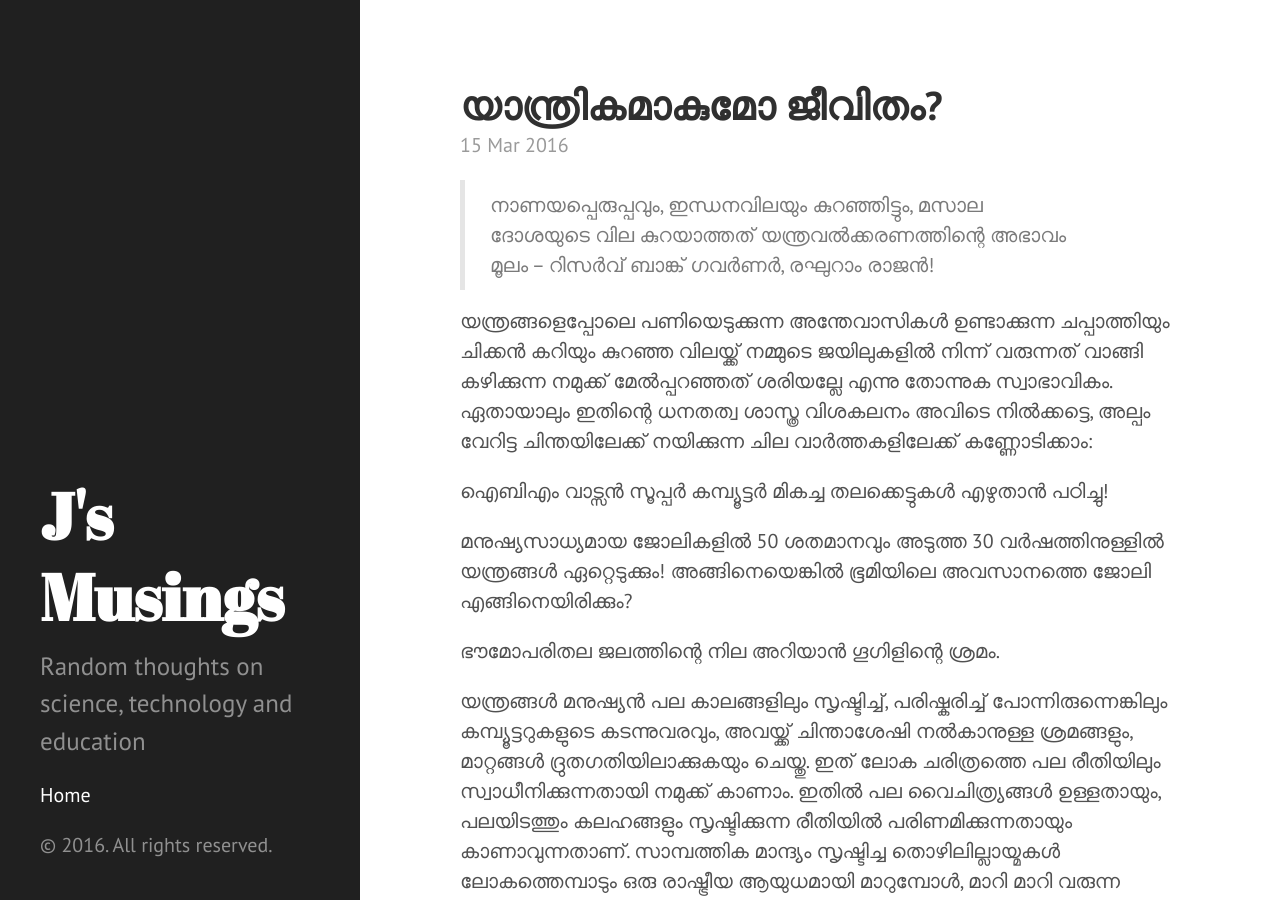
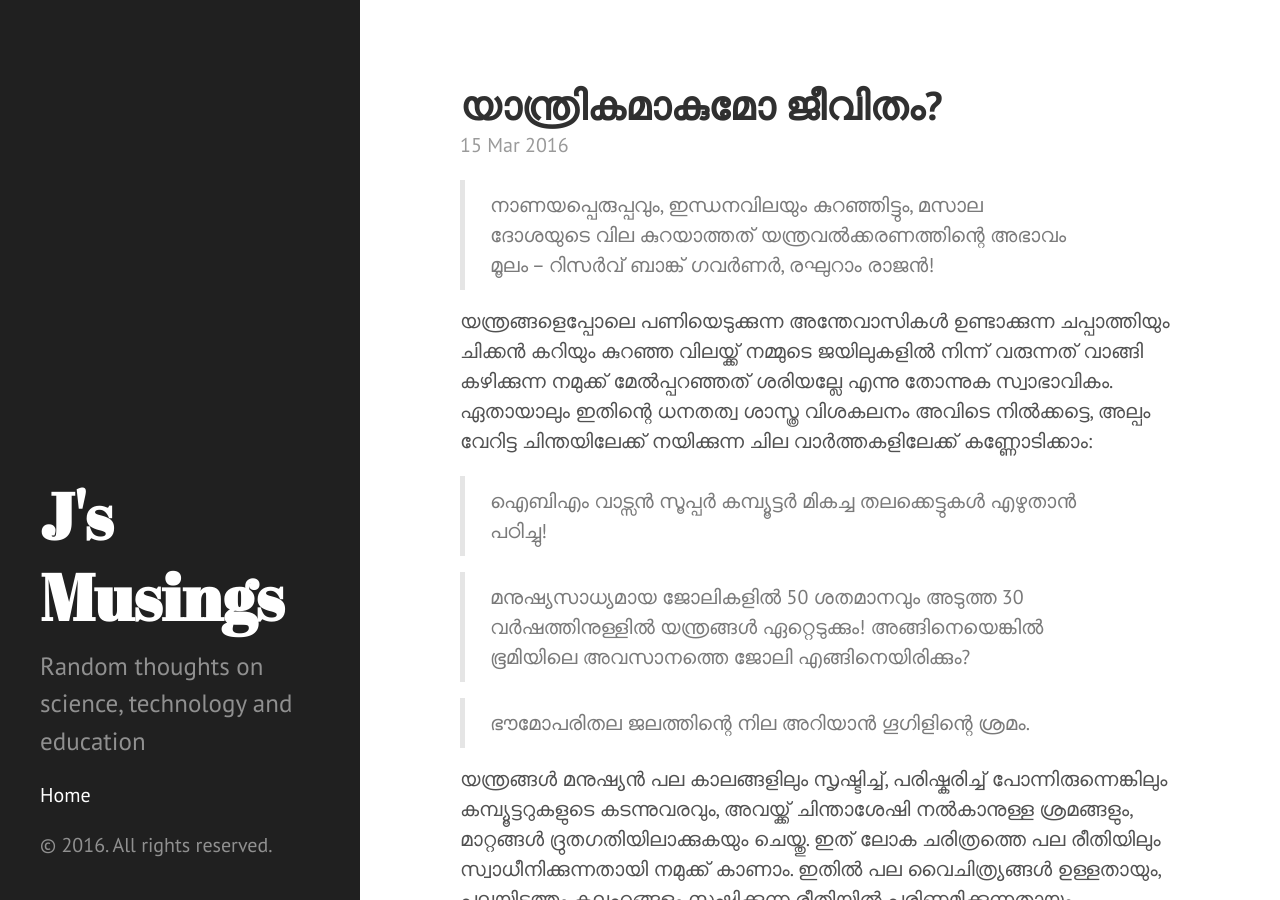
Before and after one commit to nishad/jijopu.github.io, a Jekyll site: the page built from _posts/2016-03-15-.markdown, in a window 1280 px wide and 900 px high. Built offline with Jekyll 4.4.1, drawn with Linux system fonts in a browser that asks for light colours.

```diff
--- a/_posts/2016-03-15-.markdown
+++ b/_posts/2016-03-15-.markdown
@@ -9,11 +9,11 @@ categories: [Technology]
 
 യന്ത്രങ്ങളെപ്പോലെ പണിയെടുക്കുന്ന അന്തേവാസികൾ ഉണ്ടാക്കുന്ന ചപ്പാത്തിയും ചിക്കൻ കറിയും കുറഞ്ഞ വിലയ്ക്ക് നമ്മുടെ ജയിലുകളിൽ നിന്ന് വരുന്നത് വാങ്ങി കഴിക്കുന്ന നമുക്ക് മേൽപ്പറഞ്ഞത് ശരിയല്ലേ എന്നു തോന്നുക സ്വാഭാവികം. ഏതായാലും ഇതിന്റെ ധനതത്വ ശാസ്ത്ര വിശകലനം അവിടെ നിൽക്കട്ടെ, അല്പം വേറിട്ട ചിന്തയിലേക്ക് നയിക്കുന്ന ചില വാർത്തകളിലേക്ക് കണ്ണോടിക്കാം:
 
-ഐബിഎം വാട്സൻ സൂപ്പർ കമ്പ്യൂട്ടർ മികച്ച തലക്കെട്ടുകൾ എഴുതാൻ പഠിച്ചു!
+>ഐബിഎം വാട്സൻ സൂപ്പർ കമ്പ്യൂട്ടർ മികച്ച തലക്കെട്ടുകൾ എഴുതാൻ പഠിച്ചു!
 
-മനുഷ്യസാധ്യമായ ജോലികളിൽ 50 ശതമാനവും അടുത്ത 30 വർഷത്തിനുള്ളിൽ യന്ത്രങ്ങൾ ഏറ്റെടുക്കും! അങ്ങിനെയെങ്കിൽ ഭൂമിയിലെ അവസാനത്തെ ജോലി എങ്ങിനെയിരിക്കും?
+>മനുഷ്യസാധ്യമായ ജോലികളിൽ 50 ശതമാനവും അടുത്ത 30 വർഷത്തിനുള്ളിൽ യന്ത്രങ്ങൾ ഏറ്റെടുക്കും! അങ്ങിനെയെങ്കിൽ ഭൂമിയിലെ അവസാനത്തെ ജോലി എങ്ങിനെയിരിക്കും?
 
-ഭൗമോപരിതല ജലത്തിന്റെ നില അറിയാൻ ഗൂഗിളിന്റെ ശ്രമം.
+>ഭൗമോപരിതല ജലത്തിന്റെ നില അറിയാൻ ഗൂഗിളിന്റെ ശ്രമം.
 
 യന്ത്രങ്ങൾ മനുഷ്യൻ പല കാലങ്ങളിലും സൃഷ്ടിച്ച്, പരിഷ്കരിച്ച് പോന്നിരുന്നെങ്കിലും കമ്പ്യൂട്ടറുകളുടെ കടന്നുവരവും, അവയ്ക്ക് ചിന്താശേഷി നൽകാനുള്ള ശ്രമങ്ങളും, മാറ്റങ്ങൾ ദ്രുതഗതിയിലാക്കുകയും ചെയ്തു. ഇത് ലോക ചരിത്രത്തെ പല രീതിയിലും സ്വാധീനിക്കുന്നതായി നമുക്ക് കാണാം. ഇതിൽ പല വൈചിത്ര്യങ്ങൾ ഉള്ളതായും, പലയിടത്തും കലഹങ്ങളും സൃഷ്ടിക്കുന്ന രീതിയിൽ പരിണമിക്കുന്നതായും കാണാവുന്നതാണ്. സാമ്പത്തിക മാന്ദ്യം സൃഷ്ടിച്ച തൊഴിലില്ലായ്മകൾ ലോകത്തെമ്പാടും ഒരു രാഷ്ട്രീയ ആയുധമായി മാറുമ്പോൾ, മാറി മാറി വരുന്ന അധികാരികൾ ഇതിന് പരിഹാരമായി കൂടുതൽ തൊഴിലവസരങ്ങൾ സൃഷ്ടിക്കുന്നതിനേക്കാൾ യന്ത്രവൽക്കരണത്തിലൂടെ സാമ്പത്തിക അഭിവൃദ്ധി എന്ന വഴിക്ക് തന്നെ ചിന്തിക്കുന്നതായി കാണാം. ഇതിനർത്ഥം കുറെക്കാലം കഴിയുമ്പോൾ മനുഷ്യരെല്ലാം പുരാതന ആഥൻസ് പൗരന്മാരെപ്പോലെ ഇഷ്ട വിനോദങ്ങളിലും, ആശയ കൈമാറ്റങ്ങളിലും മുഴുകി പ്രവർത്തികളെല്ലാം യന്ത്രങ്ങൾക്ക് നൽകി ജീവിതം മുന്നോട്ട് നയിക്കുമോ? അതോ ഒരു പടി കൂടെ കടന്ന് റോമൻ പൗരന്മാരെപ്പോലെ സ്വയം നാശത്തിലേക്ക് എത്തിച്ചേരുമോ? ഇന്നത്തെ യന്ത്രവൽക്കരണത്തിന്റെ കടന്ന് വരവ് എങ്ങിനെയാണെന്ന് ഒന്ന് പരിശോധിക്കാം.
 
@@ -21,7 +21,7 @@ categories: [Technology]
 
 നൈസർഗ്ഗിക ഭാഷാ വിശകലനം, ഇന്റർനെറ്റ് തെരച്ചിൽ, ബാങ്കിങ്ങ്, ഡാറ്റാ മൈനിങ്ങ്, ചികിത്സാ വിശകലനം, തുടങ്ങി നിരവധി മേഖലകളിൽ ഇന്ന് കൃത്രിമബുദ്ധി അൽഗോരിതങ്ങൾ വളരെയധികം പ്രസക്തി നേടിയിരിക്കുന്നു. 1997ൽ ഗാരി കാസ്പറൊവിനെ തോൽപ്പിച്ച ഡീപ് ബ്ലൂ, ഐബിഎമ്മിന്റെ തന്നെ ചോദ്യോത്തര സൂപ്പർ കമ്പ്യൂട്ടറായ വാട്ട്സൻ എന്നിങ്ങനെ ചരിത്രം സൃഷ്ടിച്ച യന്ത്രങ്ങളാണ് യന്ത്രങ്ങൾക്ക് പിന്നിൽ അവയെ പ്രാപ്തരാക്കുന്ന അൽഗോരിതങ്ങൾ കാണാതിരുന്നു കൂടാ. വാട്സൻ എന്ന ചോദ്യോത്തര കമ്പ്യൂട്ടർ, അടുത്തിടെ പ്രസിദ്ധമായ റ്റെഡ് പ്രഭാഷണങ്ങളുടെ ആശയ വിശകലനം നടത്തി നമ്മെ ഗ്രസിക്കുന്ന പല ചോദ്യങ്ങളുടെയും ഉത്തരങ്ങൾ നൽകിയത് ശ്രദ്ധേയമായിരുന്നു.
 
-How IBM Watson can mine knowledge from TED Talks
+>How IBM Watson can mine knowledge from TED Talks
 
 അലൻ ടൂറിങ്ങ് 1950-ൽ കരുതിയത് 2000 ആകുമ്പോഴേക്കും അദ്ദേഹം വിഭാവനം ചെയ്ത ടൂറിങ്ങ് ടെസ്റ്റ് (Turing Test) പരീക്ഷണം പാസ്സായ യന്ത്രങ്ങൾ ഉണ്ടാവുമെന്നാണ്. പക്ഷെ, മനുഷ്യന്റെ അതേ വിവേചനശേഷിയും, പലകാര്യങ്ങളിൽ ഒരേ സമയം ശ്രദ്ധ പതിപ്പിക്കാനുള്ള കഴിവും ഒക്കെയുള്ള യന്ത്രങ്ങൾ ഇനിയും ഉണ്ടാകേണ്ടിയിരിക്കുന്നു. ചിലർ ഇതിനു കാരണമായി ചൂണ്ടിക്കാണിക്കുന്നത് അൽഗോരിതങ്ങളുടെ പരിമിതിയാണെങ്കിൽ, മറ്റു ചിലർ ഇത് ലഭ്യമായ കമ്പ്യൂട്ടിങ്ങ് സൗകര്യങ്ങളുടെ അപര്യാപ്തത മൂലമെന്ന് പറയുന്നു. ഏതായാലും 2030-നുള്ളിൽ മനുഷ്യനേപ്പോലെ ചിന്തിക്കുകയും പ്രവർത്തിക്കുകയും ചെയ്യുന്ന യന്ത്രങ്ങൾ സൃഷ്ടിക്കാനാവും എന്ന് റേ കഴ്സ്വൈലിനെപ്പോലുള്ളവർ (ശുഭാപ്തിവിശ്വാസികൾ) കരുതുന്നു.
 
@@ -30,8 +30,11 @@ How IBM Watson can mine knowledge from TED Talks
 
 ഇനി തുടക്കത്തിലെ പരാമർശങ്ങളിലേക്ക് തിരിച്ച് വരാം. കൃത്രിമബുദ്ധി മാറ്റി നിർത്തിയാലും, മനുഷ്യൻ ചെയ്തിരുന്ന പല ജോലികളും ഇന്ന് യന്ത്രങ്ങൾ ഏറ്റെടുക്കുകയും, തദ്വാരാ മനുഷ്യന്റെ തൊഴിൽ ലഭ്യതയെ അവ ബാധിക്കുകയും ചെയ്തിട്ടുണ്ട്. റോബോട്ടുകൾ യാന്ത്രിക ജോലിക മാത്രമല്ല, ഇന്ന് സേവന പ്രവൃത്തിമേഖലകളിലേക്കും കടന്നിരിക്കുന്നു. തുടക്കത്തിൽ ഇത് താരതമ്യേന ചെറിയ ജോലികളിലേർപ്പെട്ടിരിക്കുന്ന ആളുകളെയാണ് ബാധിക്കുന്നതെന്ന് കാണാം. യന്ത്ര സഹായത്തോടെ വളരെപ്പെട്ടെന്ന് ആവശ്യക്കാർക്ക് സേവനം എത്തിച്ച് കൊടുക്കുന്ന ഊബർ കാർ സർവീസ് പോലെയുള്ള സേവനങ്ങൾ വർദ്ധിച്ചു വരാനാണ് സാധ്യത. ഇവ പ്രാദേശിക തലത്തിൽ ഉണ്ടാക്കുന്ന പ്രശ്നങ്ങൾ ഇന്ന് ലോകത്തെല്ലായിടത്തും പോലെ നമുക്കും പരിചിതമാണല്ലോ?
 
-Online Cabs are in Vogue
+>Online Cabs are in Vogue
 
 എന്നാൽ സ്വയം ഓടുന്ന കാറുകൾ, ഉപയോക്താവിന്റെ മനമറിഞ്ഞ് പ്രവർത്തിക്കാനും ആ അറിവ് നിർമ്മാതാക്കളിലേക്ക് കൈമാറുന്ന ഇന്റർനെറ്റ് ബന്ധമുള്ള പലതരം ഉപകരണങ്ങൾ, നവമാധ്യമങ്ങളിലൂടെയും മറ്റും മനുഷ്യസ്വഭാവം പഠിച്ച് കച്ചവടത്തിനുപയോഗിക്കുന്ന അൽഗോരിതങ്ങൾ ഒക്കെ ഇതിന്റെ വർത്തമാനവും ഒരു പരിധി വരെ ഭാവിയും നമുക്ക് കാണിച്ച് തരുന്നുണ്ട്. മറുവശത്ത് ഉൽപ്പാദനക്ഷമത വളരെയധികം വർദ്ധിക്കുന്നതും, സാങ്കേതികവിദ്യയുടെ അതിവേഗത്തിലുള്ള വളർച്ചയും കാണാതിരുന്നു കൂടാ. ഇത് മനുഷ്യനെ ജനനം മുതൽ സൗകര്യങ്ങളുടെ മടിത്തട്ടിൽ രമിച്ച് ജീവിക്കാൻ പ്രാപ്തമാക്കുന്ന ഒരു നവ സാമ്പത്തിക ലോകത്തേക്ക് നയിക്കുമോ, അതോ എല്ലായിടത്തും മനുഷ്യനും യന്ത്രങ്ങളെ നിയന്ത്രിക്കുന്ന മനുഷ്യനും തമ്മിൽ ഏറ്റുമുട്ടുന്ന ഒരു സമൂഹ വ്യവസ്ഥയിലേക്ക് കൊണ്ടെത്തിക്കുമോ? കാത്തിരുന്നു കാണുക തന്നെ!
 
+---
+
+
 അടിക്കുറിപ്പ്പ്: കഴിഞ്ഞ വർഷം കാണാനിടയായ ‘ഹെർ’ (Her) എന്ന ചലച്ചിത്രം മനുഷ്യനെ എങ്ങിനെ യാന്ത്രിക മനസ്സ് ശബ്ദത്തിലൂടെ മാത്രം കീഴടക്കുമെന്ന് കാണിച്ചു തന്നെങ്കിൽ, ഈ കുറിപ്പ് എഴുതിക്കഴിഞ്ഞ് മാത്രം കാണാനിടയായ ‘എക്സ് മഷീന’ (Ex Machina) എന്ന ചിത്രം കൃത്രിമബുദ്ധിയുടെ പരമമായ തലത്തിൽ പ്രജ്ഞ നേടിയ ഒരു ഹ്യൂമനോയ്ഡ് എങ്ങിനെ മനുഷ്യനെപ്പോലെ തന്നെ കണ്ടറിഞ്ഞ് പ്രവർത്തിക്കും വ്യക്തമാക്കുന്നു. കൃത്രിമബുദ്ധിയുടെ വികാസത്തിലെ ഒരു പ്രധാന കടമ്പയായ ‘ടൂറിങ്ങ് ടെസ്റ്റ്’ എങ്ങിനെ ഒരു റോബോട്ട് മറികടക്കുന്നുവെന്ന് മനോഹരമായി ചിത്രീകരിക്കുന്നതിനൊപ്പം ഇതിന്റെ വികാസത്തിൽ ശാസ്ത്രം നേരിടേണ്ടിവരുന്ന വെല്ലുവിളികളും ധാർമ്മിക പ്രശ്നങ്ങളും നമുക്ക് മുന്നിൽ അവതരിപ്പിക്കുന്നുമുണ്ട്. വിഷ്വൽ ഇഫക്ട്സിന് (VFX) 2016-ലെ ഓസ്കാർ നേടിയ ഈ ചിത്രം ഈ മേഖലയിൽ അവസാനത്തേതാവില്ല എന്ന തിരിച്ചറിവോടെ നിർത്തുന്നു!
```
